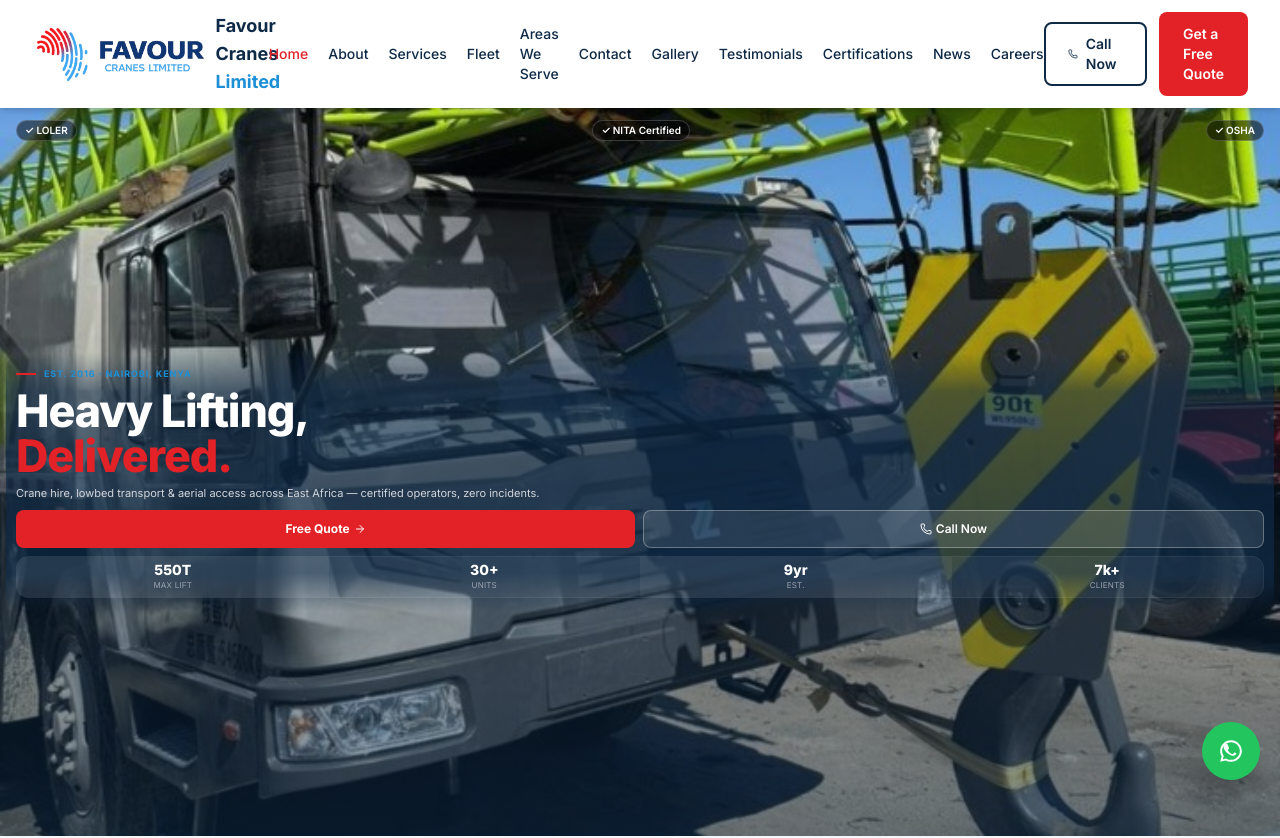
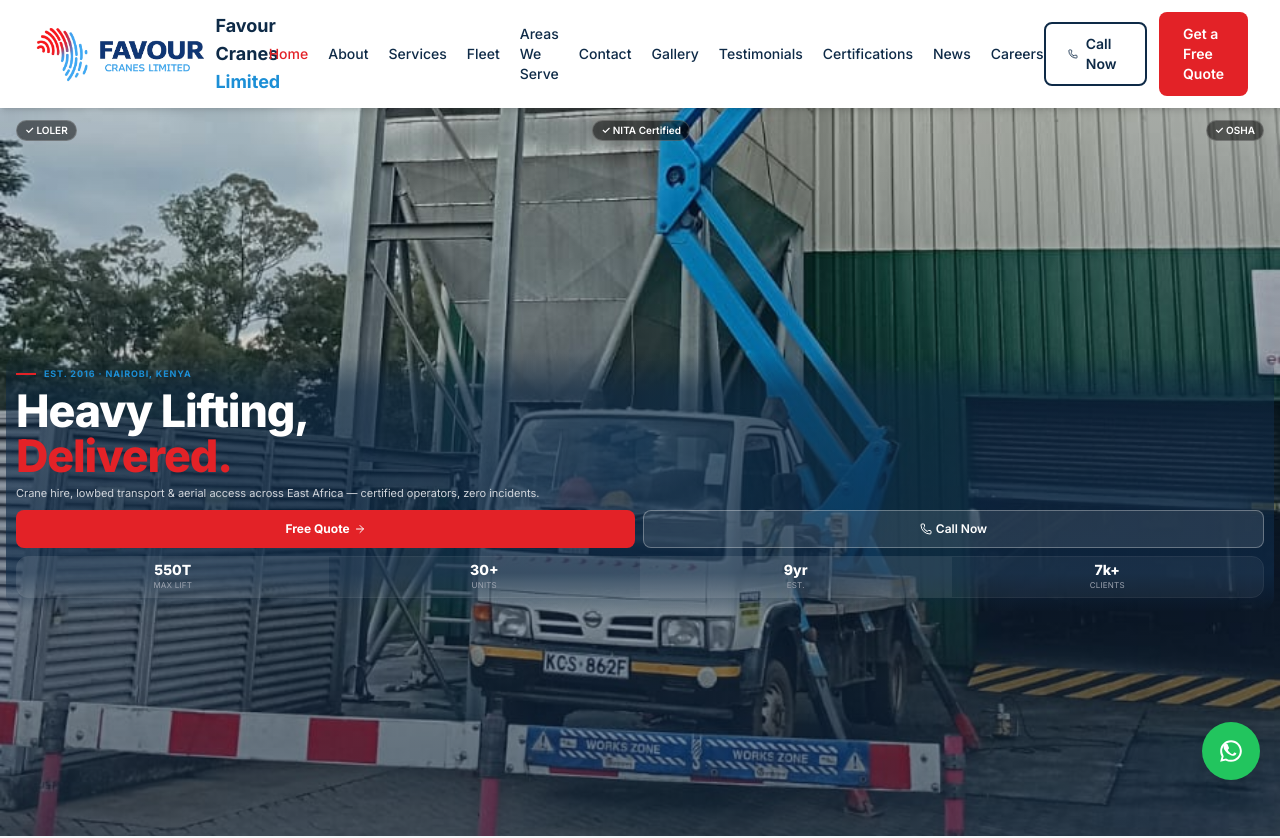
Before and after one commit to Muchyz/favour-cranes, a React (Vite) app: page / in a window 1280 px wide. Shown: the top 838 px of the page. Built offline with nearby package versions, Linux system fonts and the light colour scheme.

Commit message:
reorder hero carousel: image 2 first, then 3, then 1

```diff
--- a/src/components/sections/Hero.jsx
+++ b/src/components/sections/Hero.jsx
@@ -6,7 +6,7 @@
 import heroImg2 from "../../assets/images/crane-hook-90t.jpg";
 import heroImg5 from "../../assets/images/boom-lift-field.jpg";
 
-const heroImages = [heroImg1, heroImg2, heroImg5];
+const heroImages = [heroImg2, heroImg5, heroImg1];
 
 export default function Hero() {
   const [index, setIndex] = useState(0);
```
